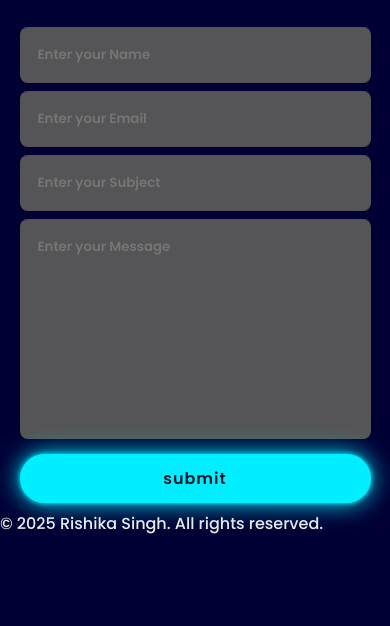
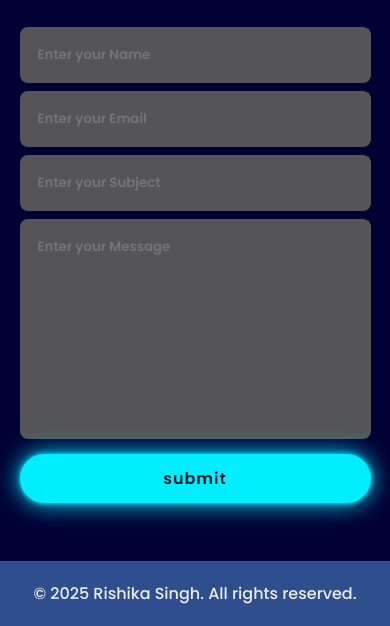
Before and after one commit to Rish211206/Portfolio, a plain HTML site: page index.html in a window 390 px wide. Shown: the part 3877-4503 px from the top of the page. Before the commit the page ends 4413 px from the top, so only its background shows below. Drawn offline with nearby package versions, Linux system fonts and the light colour scheme.

Commit message:
Update style.css

```diff
--- a/style.css
+++ b/style.css
@@ -685,6 +685,17 @@ body {
     box-shadow:  0 0 5px cyan,
         0 0 25px cyan, 0 0 50px cyan, 0 0 100px cyan, 0 0 200px cyan; ;
 }
+
+.footer {
+  width: 100%;
+  text-align: center;
+  padding: 20px 0;
+  color: #ededed;
+  background-color: #2e4e8d;
+  font-size: 16px;
+  font-weight: 500;
+  margin-top: 50px;
+}
 @media (max-width: 768px) {
 
   .header {
@@ -788,5 +799,10 @@ body {
   .contact-form form .send {
     padding: 12px 40px;
     font-size: 16px;
+
+     .footer{
+    font-size: 14px;
+    padding: 15px 5%;
+  }
   }
 }
```
